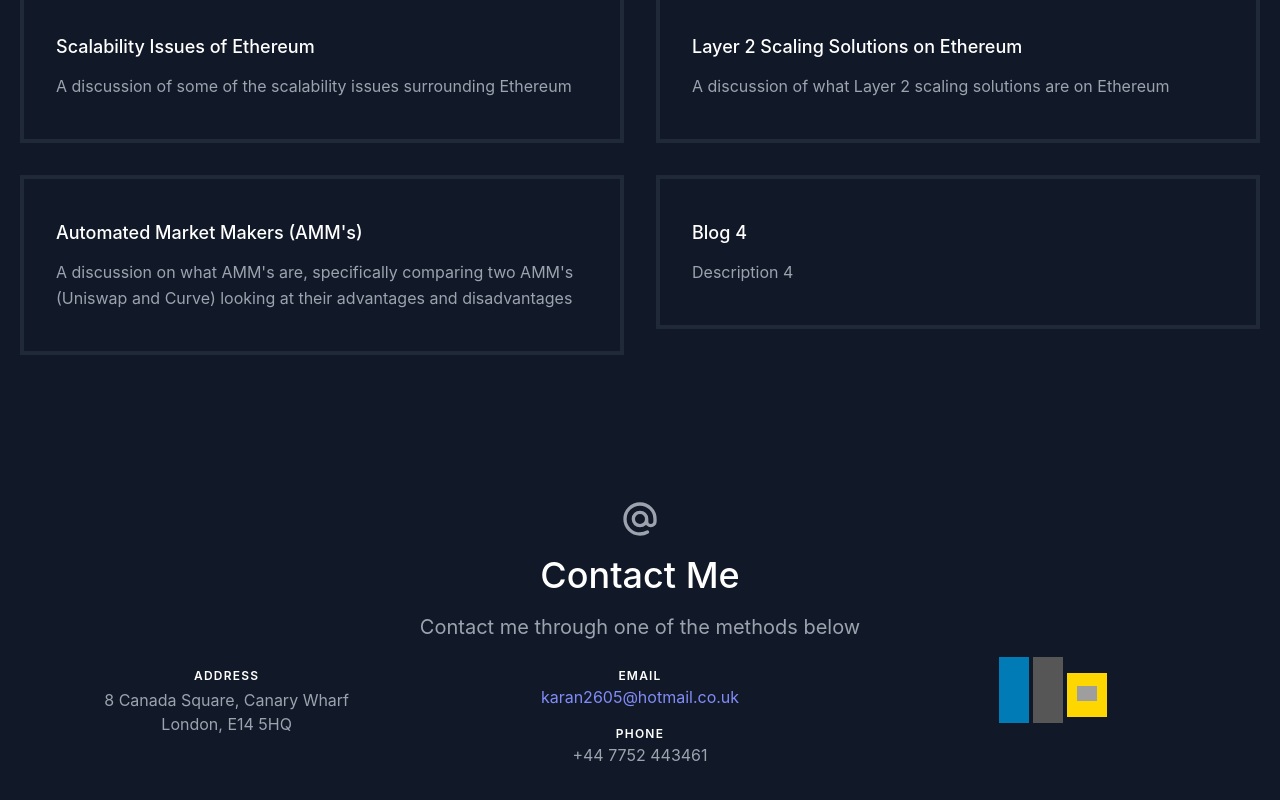
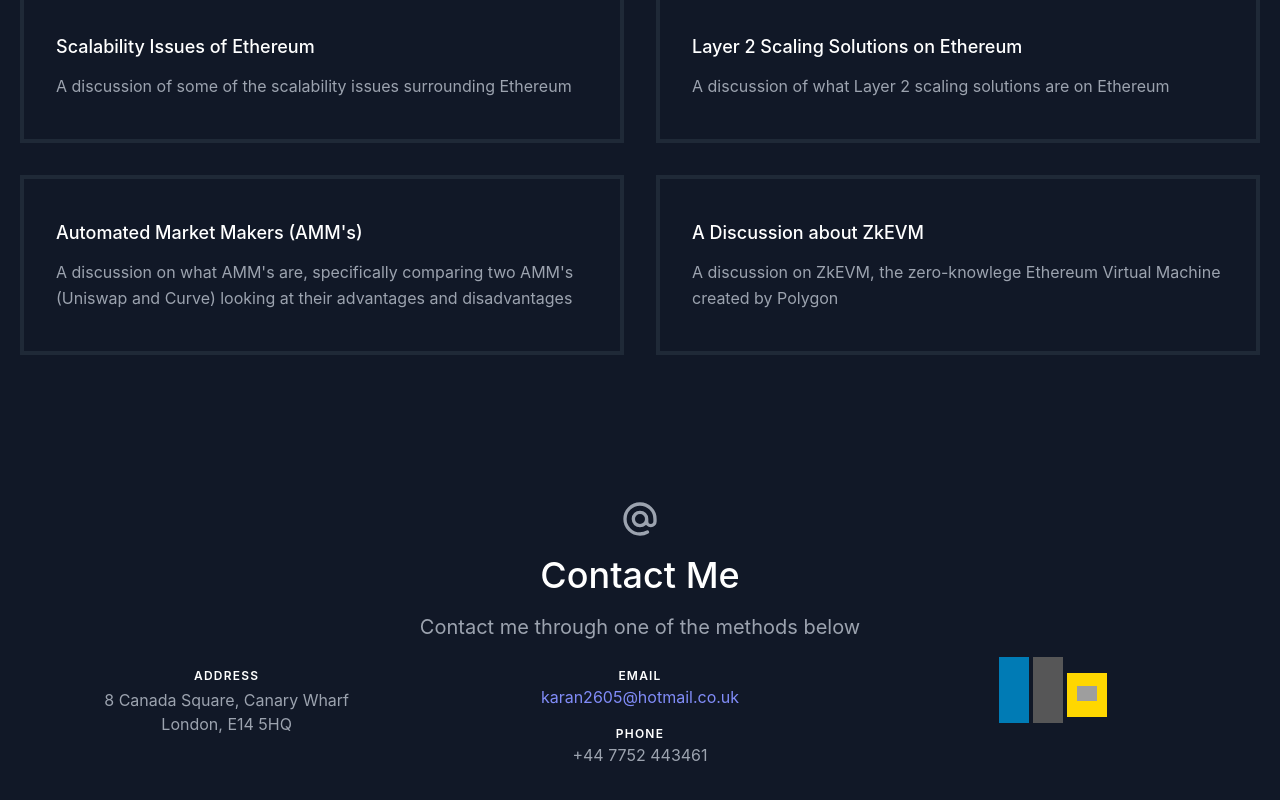
Before and after one commit to karan2605/Personal-Portfolio, a React (Create React App) app: page / in a window 1280 px wide. Shown: the part 3855-4655 px from the top of the page. Built offline with nearby package versions, Linux system fonts and the light colour scheme; grey boxes are pictures that could not be loaded.

Commit message:
updated blog data

```diff
--- a/src/data.js
+++ b/src/data.js
@@ -94,8 +94,8 @@
   },
   {
     key: "blog4",
-    title: "Blog 4",
+    title: "A Discussion about ZkEVM",
     link: "#blog4",
-    description: "Description 4",
+    description: "A discussion on ZkEVM, the zero-knowlege Ethereum Virtual Machine created by Polygon",
   },
 ];
```
